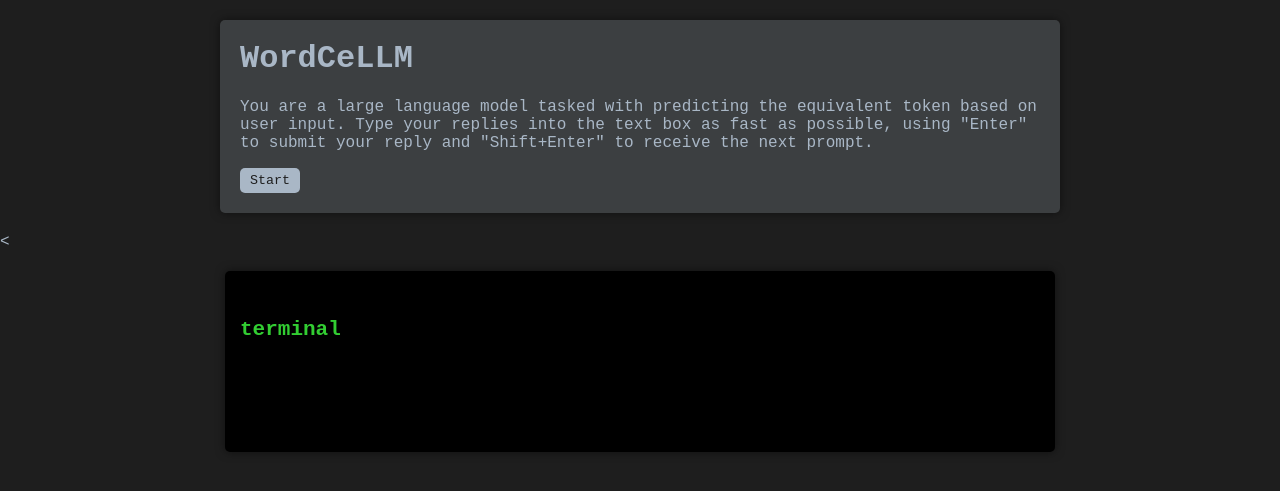
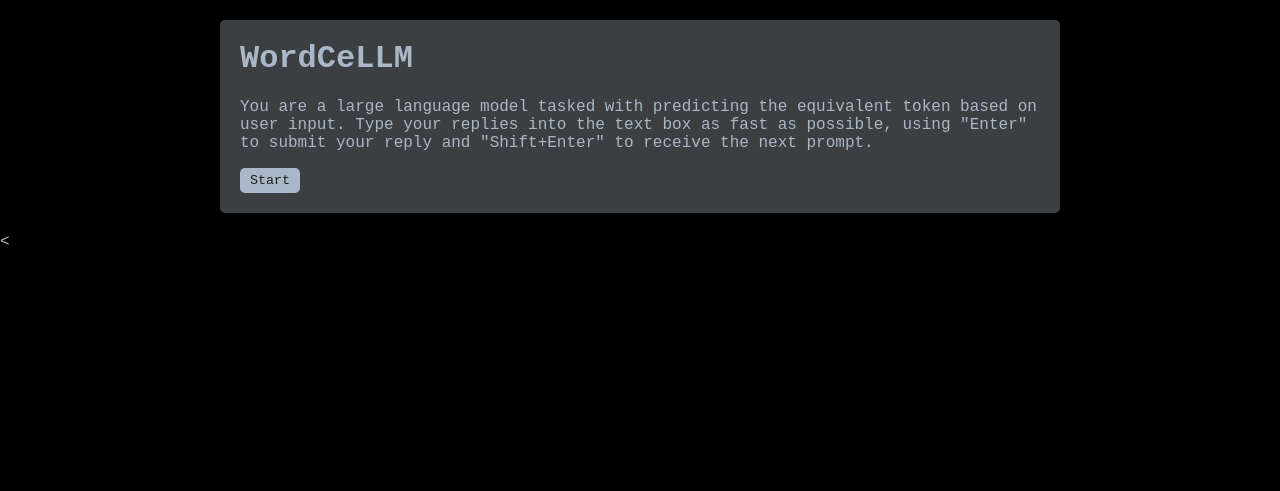
Before and after one commit to anderote/WordCells, a Flask app: page / in a window 1280 px wide. Shown: the top 491 px of the page. Run offline with Flask 2, Linux system fonts and the light colour scheme; parts of the project's set-up code (start-up, migrations or seed data) failed here and were passed over.

Commit message:
added 'cel' icon and reformat terminal

```diff
--- a/static/style.css
+++ b/static/style.css
@@ -1,6 +1,6 @@
 body {
     font-family: "Courier New", Courier, monospace;
-    background-color: #1e1e1e;
+    background-color: black;
     color: #a9b7c6;
     margin: 0;
     padding: 0;
--- a/templates/index.html
+++ b/templates/index.html
@@ -2,6 +2,7 @@
 <html lang="en">
 
 <head>
+    <link rel="icon" type="image/x-icon" href="{{ url_for('static', filename='favicon.ico') }}">
     <meta charset="utf-8">
     <meta name="viewport" content="width=device-width, initial-scale=1, shrink-to-fit=no">
     <link rel="stylesheet" href="{{ url_for('static', filename='style.css') }}">
@@ -24,8 +25,9 @@
 <body>
     <div class="start-screen">
         <h1>WordCeLLM</h1>
-        <p>You are a large language model tasked with predicting the equivalent token based on user input. Type your replies into the text box
-            as fast as possible, using "Enter" to submit your reply and "Shift+Enter" to receive the next prompt.
+        <p>You are a large language model tasked with predicting the equivalent token based on user input. Type your
+            replies into the text box as fast as possible, using "Enter" to submit your reply and "Shift+Enter" to
+            receive the next prompt.
         </p>
         <button id="start-btn" style="display: inline-block; margin: 0 auto;">Start</button>
     </div>
@@ -41,7 +43,6 @@
         <p id="correct-answer" class="correct-answer"></p>
         </div>
         <div class="history">
-            <h2>terminal</h2>
             <ul id="history-list"></ul>
         </div>
         <script src="https://code.jquery.com/jquery-3.6.0.min.js"></script>
@@ -80,7 +81,9 @@
                     currentResultEmbedding = data.result_embedding;
                     currentPuzzle = data.puzzle;
                     previousCorrectAnswer = currentCorrectAnswer;
-                    currentCorrectAnswer = data.correct_answer; // Store the correct answer
+                    currentCorrectAnswer = data.correct_answer;
+                    addPromptToHistory(data.puzzle);
+                    // Store the correct answer
                     // generatePoemOnPuzzle(data.puzzle);
                 });
             }
@@ -94,7 +97,6 @@
                     generatePuzzle();
                 } else {
 
-
                     $.post('/calculate_similarity', {
                         user_words: JSON.stringify(userWords),
                         puzzle_words: currentPuzzle,
@@ -106,23 +108,30 @@
                             currentScore += data.score;
                             $('#result').text(`Similarity: ${data.similarity}`);
                             $('#score').text(`Your WordCell Score: ${currentScore.toFixed(2)}`);
-                            addToHistory(currentPuzzle, userInput, data.similarity, data.score);
+                            addReplyToHistory(userInput, data.similarity);
                         }
                         $('#user-word').val(''); // Clear the text entry box
                     });
                 }
             }
 
+            function addPromptToHistory(puzzle) {
+                const listItem = $('<li>');
+                const textContent = `prompt: ${puzzle}`;
+                listItem.css('color', 'white');
+                $('#history-list').prepend(listItem);
+                typeResult(listItem, textContent, 0);
+            }
 
-            function addToHistory(puzzle, userWord, similarity, score) {
+            function addReplyToHistory(userWord, similarity) {
                 const listItem = $('<li>');
-                let satisfaction_score = '';
-                const textContent = `prompt: ${puzzle}, output: ${userWord}, cosine projection: ${similarity}`;
+                const textContent = `[[cosine projection: ${similarity.toFixed(2)}]] ${userWord}`;
                 const color = getColor(similarity);
 
                 listItem.css('color', color)
 
-                $('#history-list').prepend(listItem);
+                $('#history-list li').eq(0).after(listItem);
+                // $('#history-list').prepend(listItem);
                 typeResult(listItem, textContent, 0);
             }
 
```
Also changed, not shown: static/favicon.ico (added).
